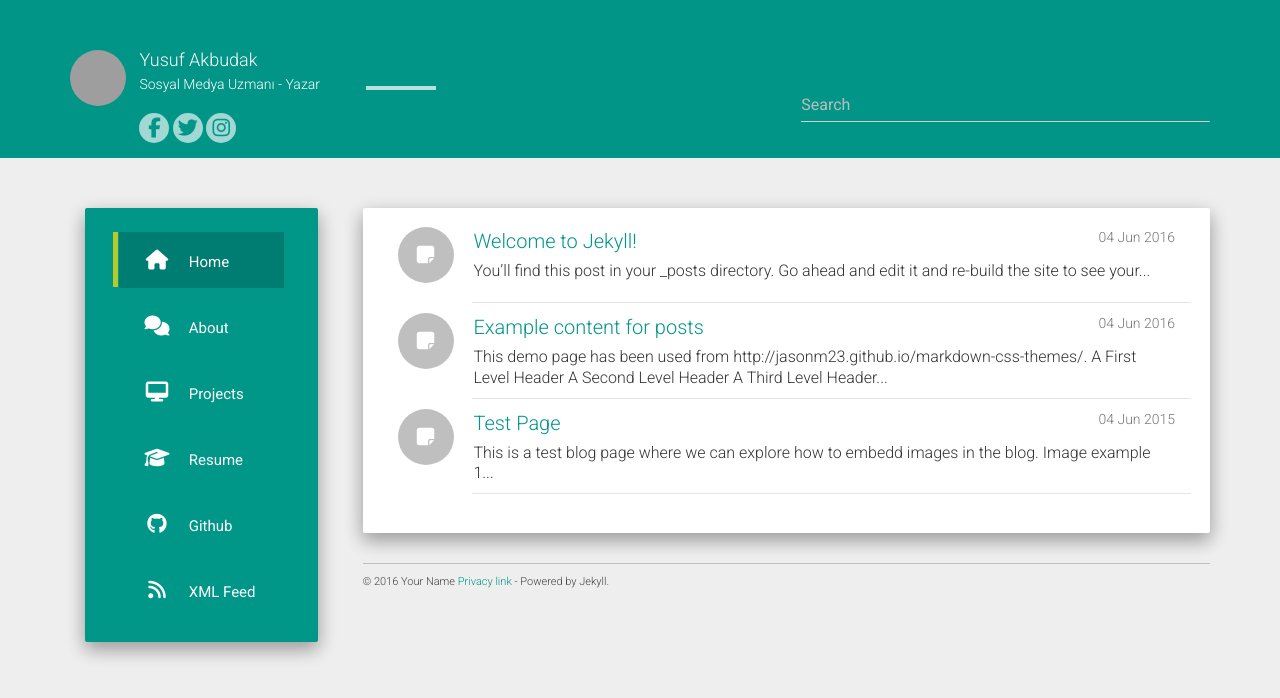
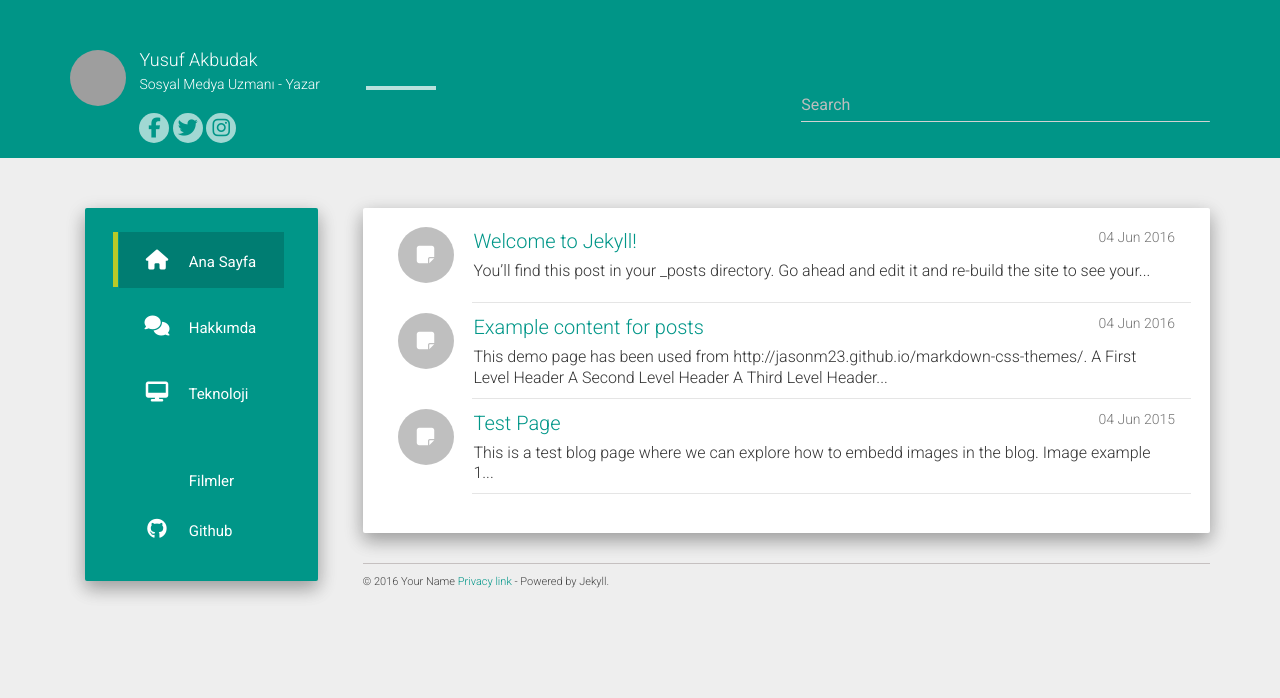
Before and after one commit to yusufakbudak/yusufakbudak.github.io, a Jekyll site: the page built from index.html, in a window 1280 px wide. Shown: the top 698 px of the page. Built offline with Jekyll 4.4.1, drawn with Linux system fonts in a browser that asks for light colours; nearby versions of some CDN libraries; the list of posts is cut into pages by our own code; grey boxes are pictures that could not be loaded.

Commit message:
Update urls.json

```diff
--- a/_data/urls.json
+++ b/_data/urls.json
@@ -1,34 +1,29 @@
 [
   {
-    "text": "Home",
+    "text": "Ana Sayfa",
     "url": "/",
     "icon": "fa-home",
     "layout": "post"
   },
   {
-    "text": "About",
-    "url": "/about/",
+    "text": "Hakkımda",
+    "url": "/Hakkımda/",
     "icon": "fa-comments"
   },
   {
-    "text": "Projects",
-    "url": "/projects",
+    "text": "Teknoloji",
+    "url": "/Teknoloji",
     "icon": "fa-desktop"
   },
   {
-    "text": "Resume",
+    "text": "Filmler",
     "url": "/#",
-    "icon": "fa-graduation-cap",
+    "icon": "fa-movi",
   },
   {
     "text": "Github",
     "url": "/#",
     "icon": "fa-github"
-  },
-  {
-    "text": "XML Feed",
-    "url": "/feed.xml",
-    "icon": "fa-feed",
-    "target": _blank
+
   }
 ]
```
